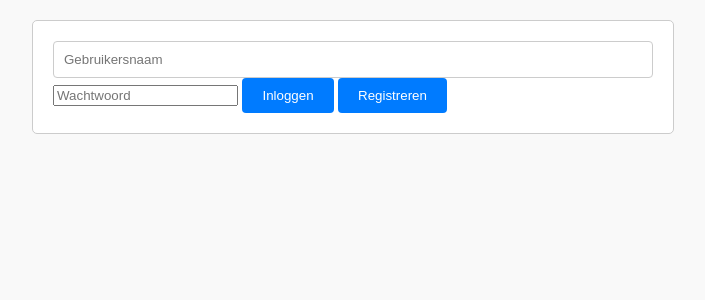
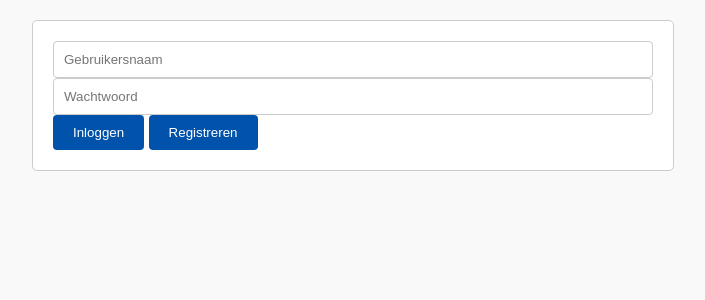
Before and after one commit to StijnVerbakel/examen, a PHP site: page /index.php in a window 1280 px wide. Shown: the top 300 px of the page, without its empty margins (287-992 px from the left). Run offline with PHP 8.4, Linux system fonts and the light colour scheme.

Commit message:
1.1.11 small css

```diff
--- a/styles.css
+++ b/styles.css
@@ -31,7 +31,7 @@ tr:nth-child(even) {
 
 a {
     text-decoration: none;
-    color: #007BFF;
+    color: #0052aa;
     margin: 0 5px;
 }
 
@@ -58,7 +58,7 @@ label {
     font-weight: bold;
 }
 
-input[type="text"], textarea, input[type="file"] {
+input[type="text"], textarea, input[type="file"], input[type="password"] {
     width: 100%;
     padding: 10px;
     border: 1px solid #ccc;
@@ -74,7 +74,7 @@ textarea {
 button {
     display: inline-block;
     padding: 10px 20px;
-    background-color: #007BFF;
+    background-color: #0052aa;
     color: #fff;
     border: none;
     border-radius: 4px;
@@ -82,5 +82,5 @@ button {
 }
 
 button:hover {
-    background-color: #0056b3;
+    background-color: #0052aa;
 }
```
